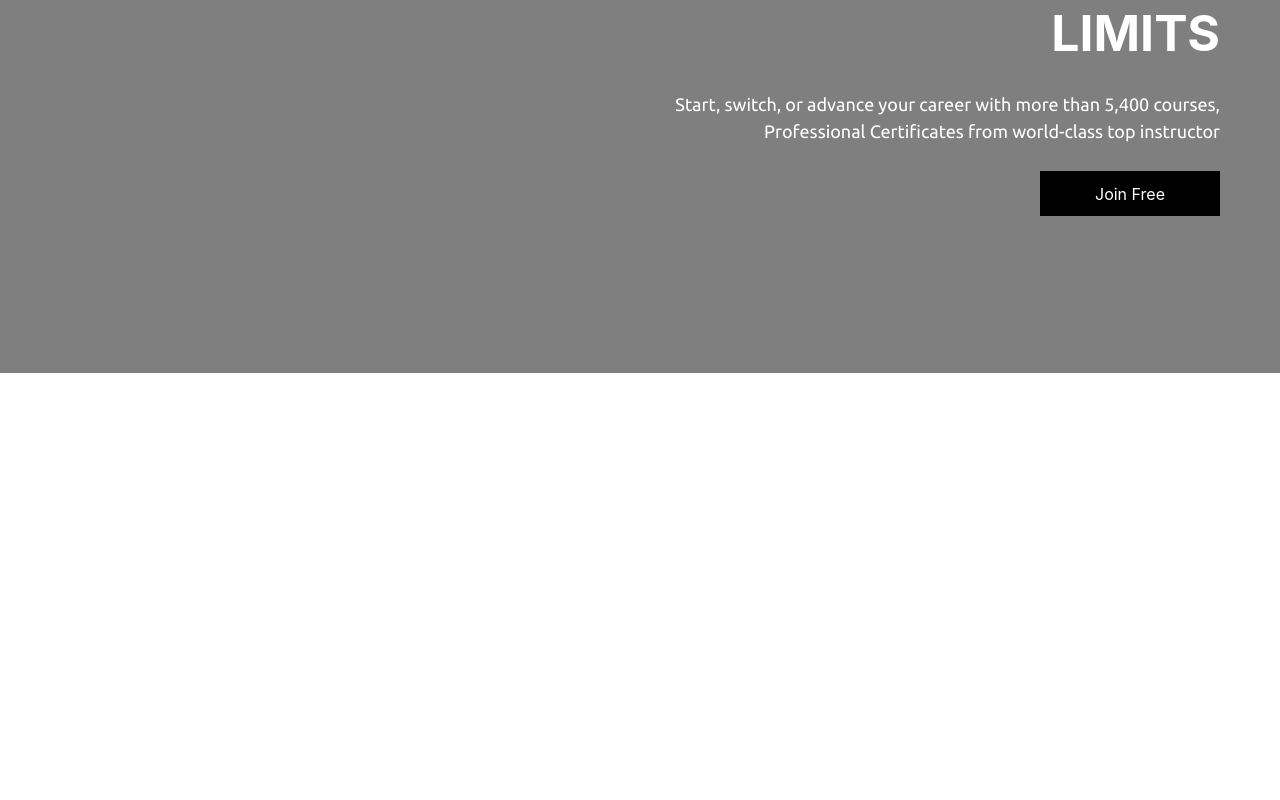
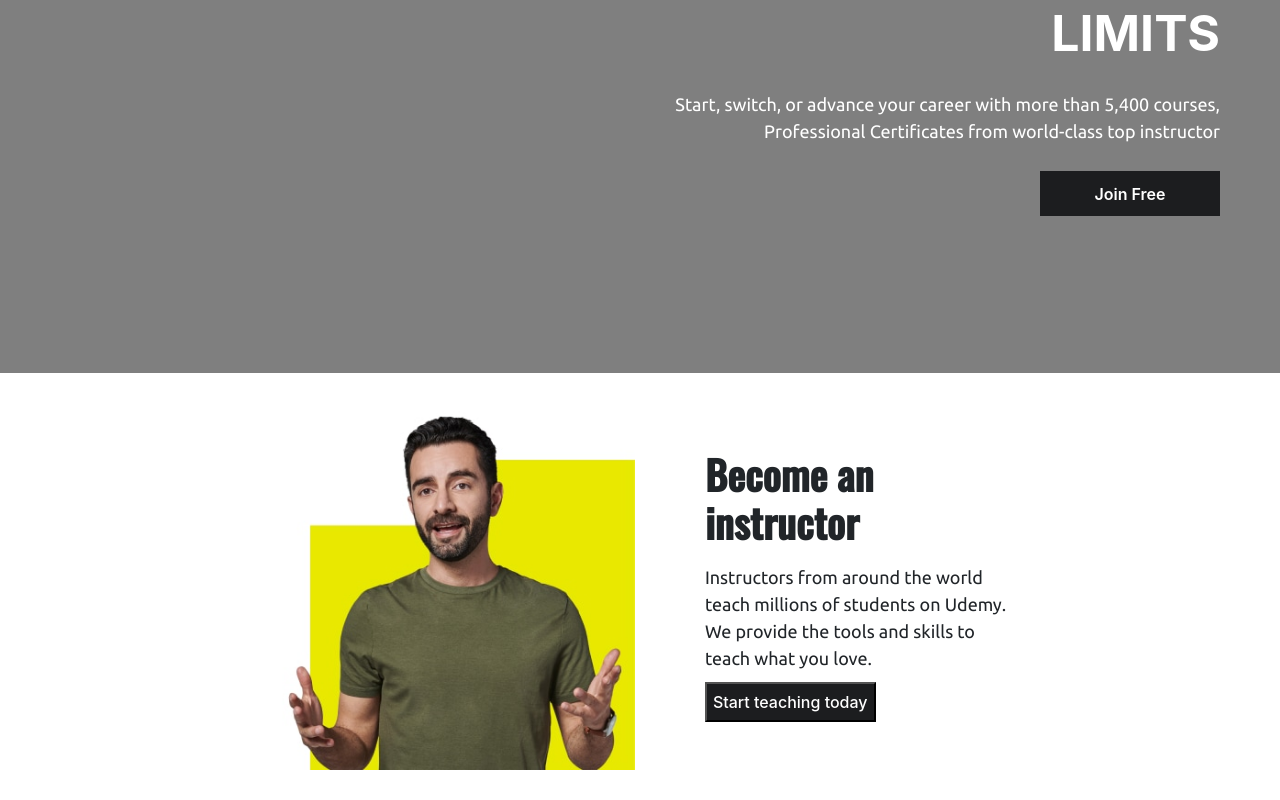
Before and after one commit to Moonrider-cyber/learntogether, a React (Create React App) app: page / in a window 1280 px wide. Shown: the part 267-1067 px from the top of the page. Before the commit the page ends 800 px from the top, so only its background shows below. Built offline with nearby package versions, Linux system fonts and the light colour scheme; the HTML template or start-up script is replaced by a standard one.

Commit message:
setup for another teachwithus container

```diff
--- a/src/Componets/Herosection/Hero-section.scss
+++ b/src/Componets/Herosection/Hero-section.scss
@@ -1,10 +1,11 @@
 @import url('https://fonts.googleapis.com/css2?family=Oswald:wght@500&family=Ubuntu&display=swap');
 
+$dark : #1c1d1f;
 $boldfont : 'Oswald', sans-serif;
 $lightfont : 'Ubuntu', sans-serif;
 
 .hero {
-    position: absolute;
+    position: relative;
     height: 80vh;
     width: 100%;
     overflow: hidden;
@@ -61,11 +62,12 @@ $lightfont : 'Ubuntu', sans-serif;
                 width: 180px;
                 height: 45px;
                 border: none;
-                background-color: black;
+                background-color: $dark;
                 color: white;
+                font-weight: 600;
             }
             button:hover{
-                background-color: rgba(28, 28, 28, 0.959)
+                background-color: black;
             }
         }
     }
--- a/src/Componets/Navbar/Navbar.scss
+++ b/src/Componets/Navbar/Navbar.scss
@@ -1,12 +1,17 @@
 @import url('https://fonts.googleapis.com/css2?family=Oswald:wght@500&family=Ubuntu&display=swap');
 
-$black : black;
+$dark : #1c1d1f;
 $white : white;
 $gray : gray;
 $boldfont : 'Oswald', sans-serif;
 $lightfont : 'Ubuntu', sans-serif;
 
+nav{
+    position: absolute;
+    width: 100%;
+}
 .navbar{
+    position: relative;
     width: 100%;
     display: flex;
     align-items: center;
@@ -73,7 +78,7 @@ $lightfont : 'Ubuntu', sans-serif;
                             display: flex;
                             justify-content: space-between;
                             font-size: 15px;
-                            color: black;
+                            color: $dark;
                             width: 200px;
                             padding: 12px 15px;
                             border: none;
@@ -184,7 +189,7 @@ $lightfont : 'Ubuntu', sans-serif;
                     border: 2px black solid;
                 }
                 button:hover{
-                    background-color: rgb(20, 20, 20);
+                    background-color: $dark;
                 }
 
             }
@@ -299,7 +304,7 @@ $lightfont : 'Ubuntu', sans-serif;
     }
     .resnavbaropen{
         transition: .5s;
-        background-color: black;
+        background-color: $dark;
         #nav-bars{
             display: none;
         }
--- /dev/null
+++ b/src/Componets/Teachwithus/Teachwithus.js
@@ -0,0 +1,24 @@
+import React from 'react';
+import './Teachwithus.scss';
+const instructor = require('./asset/instructor.jpg');
+
+function Teachwithus() {
+    return(
+        <div>
+            <section className='teach-with-us'>
+                <div className='container'>
+                    <div className='teach-with-us-img'>
+                        <img src={instructor}></img>
+                    </div>
+                    <div className='teach-with-us-context'>
+                        <div className='context-title'><h1>Become an instructor</h1></div>
+                        <div className='context-main'>Instructors from around the world teach millions of students on Udemy. We provide the tools and skills to teach what you love.</div>
+                        <div className='context-btn'><button>Start teaching today</button></div>
+                    </div>
+                </div>
+            </section>
+        </div>
+    )
+}
+
+export default Teachwithus;
--- /dev/null
+++ b/src/Componets/Teachwithus/Teachwithus.scss
@@ -0,0 +1,37 @@
+@import url('https://fonts.googleapis.com/css2?family=Oswald:wght@500&family=Ubuntu&display=swap');
+
+$dark : #1c1d1f;
+$boldfont : 'Oswald', sans-serif;
+$lightfont : 'Ubuntu', sans-serif;
+
+.teach-with-us{
+    margin: 30px 20%;
+    .container{
+        display: flex;
+        align-items: center;
+        gap: 70px;
+        .teach-with-us-img{
+            img{
+                width: 100%;
+            }
+        }
+        .teach-with-us-context{
+            width: 45%;
+            .context-title h1{
+                font-family: $boldfont;
+                font-weight: 800;
+            }
+            .context-main{
+                padding: 10px 0;
+                font-family: $lightfont;
+                font-size: 18px;
+            }
+            .context-btn button{
+                background-color: $dark;
+                color: white;
+                height: 40px;
+                font-weight: 500;
+            }
+        }
+    }
+}
--- a/src/Pages/Homepage/Homepage.js
+++ b/src/Pages/Homepage/Homepage.js
@@ -1,11 +1,13 @@
 import Navbar from '../../Componets/Navbar/Navbar';
 import Banner from '../../Componets/Herosection/Hero-section';
+import Teachwithus from '../../Componets/Teachwithus/Teachwithus';
 
 function Homepage() {
     return (
       <div>
         <Navbar/>
         <Banner/>
+        <Teachwithus/>
       </div>
     );
   }
```
Also changed, not shown: src/Componets/Teachwithus/asset/instructor.jpg (added).
